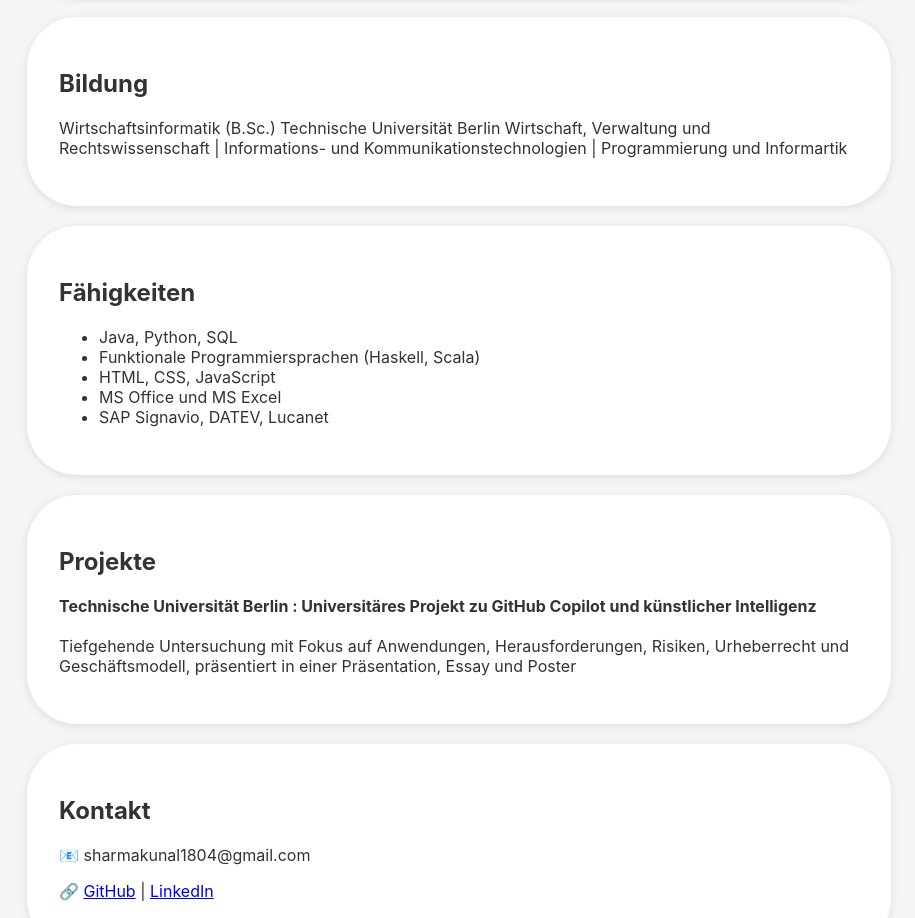
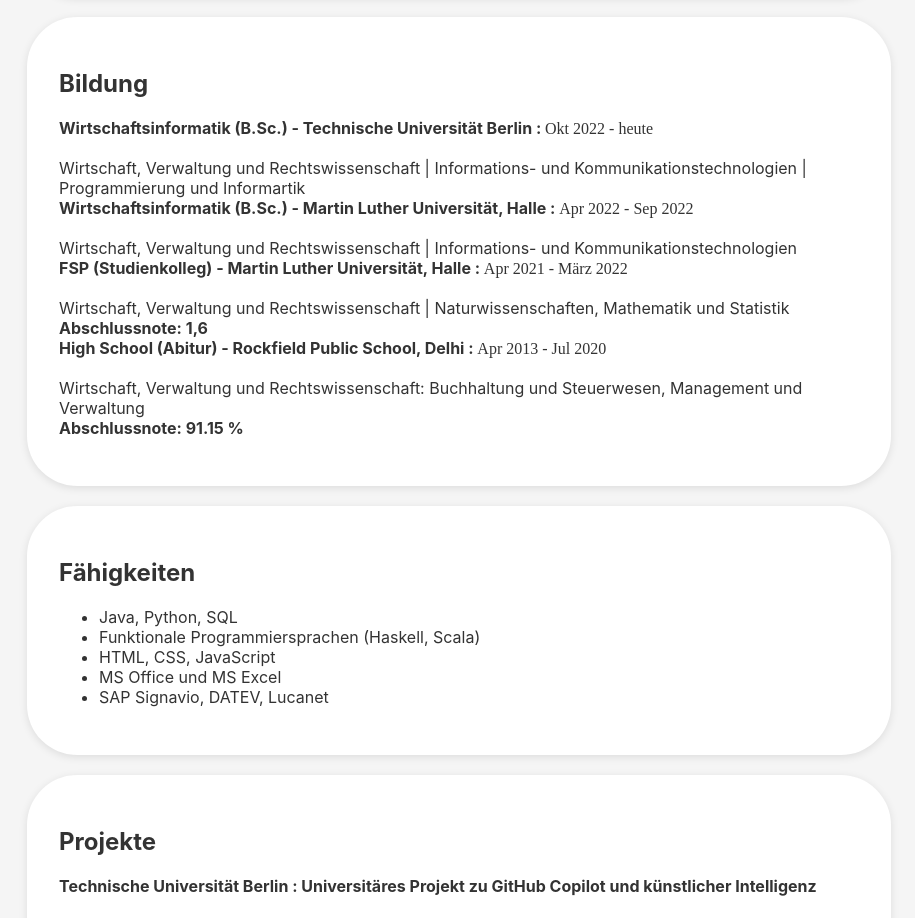
Before and after one commit to kunal180402/my-cv, a plain HTML site: page index.html in a window 1280 px wide. Shown: the part 904-1822 px from the top of the page, without its empty margins (181-1096 px from the left). Drawn offline with Linux system fonts and the light colour scheme.

Commit message:
Update index.html

```diff
--- a/index.html
+++ b/index.html
@@ -54,10 +54,20 @@
     <h2>Bildung
     </h2>
 <p>
-  Wirtschaftsinformatik (B.Sc.)
- Technische Universität Berlin
+  <b> Wirtschaftsinformatik (B.Sc.) - Technische Universität Berlin :  </b> <ti>Okt 2022 - heute</ti> <br> <br>
  Wirtschaft, Verwaltung und Rechtswissenschaft | Informations- und
-Kommunikationstechnologien | Programmierung und Informartik
+Kommunikationstechnologien | Programmierung und Informartik <br>
+  <b> Wirtschaftsinformatik (B.Sc.) - Martin Luther Universität, Halle :  </b> <ti>Apr 2022 - Sep 2022</ti> <br> <br>
+ Wirtschaft, Verwaltung und Rechtswissenschaft | Informations- und
+Kommunikationstechnologien <br>
+  <b> FSP (Studienkolleg) - Martin Luther Universität, Halle :  </b> <ti>Apr 2021 - März 2022</ti> <br> <br>
+ Wirtschaft, Verwaltung und Rechtswissenschaft | Naturwissenschaften,
+Mathematik und Statistik <br>
+  <b>Abschlussnote: 1,6 </b> <br>
+  <b>High School (Abitur) - Rockfield Public School, Delhi : </b> <ti>Apr 2013 - Jul 2020</ti> <br> <br>
+   Wirtschaft, Verwaltung und Rechtswissenschaft: Buchhaltung und Steuerwesen,
+ Management und Verwaltung <br>
+  <b>Abschlussnote: 91.15 % </b> <br>
 </p>
   </section>
 
@@ -85,7 +95,7 @@
   <section id="contact">
     <h2>Kontakt</h2>
     <p>📧 sharmakunal1804@gmail.com</p>
-    <p>🔗 <a href="https://github.com/yourusername">GitHub</a> | <a href="https://de.linkedin.com/in/kunal-sharma-78b54a260">LinkedIn</a></p>
+    <p>🔗 <a href="https://github.com/kunal180402">GitHub</a> | <a href="https://de.linkedin.com/in/kunal-sharma-78b54a260">LinkedIn</a></p>
   </section>
 
   <footer>© 2025 Kunal Sharma</footer>
```
